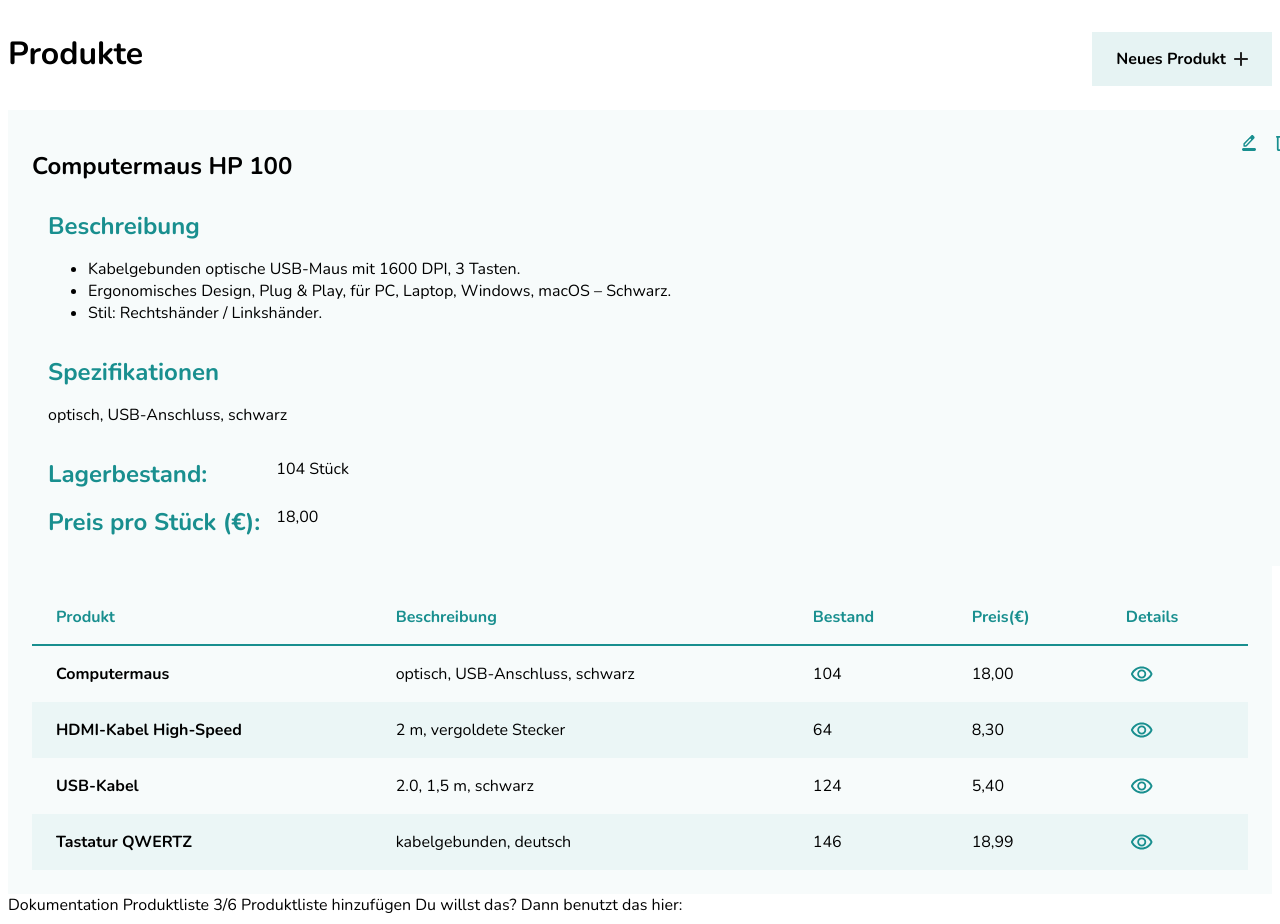
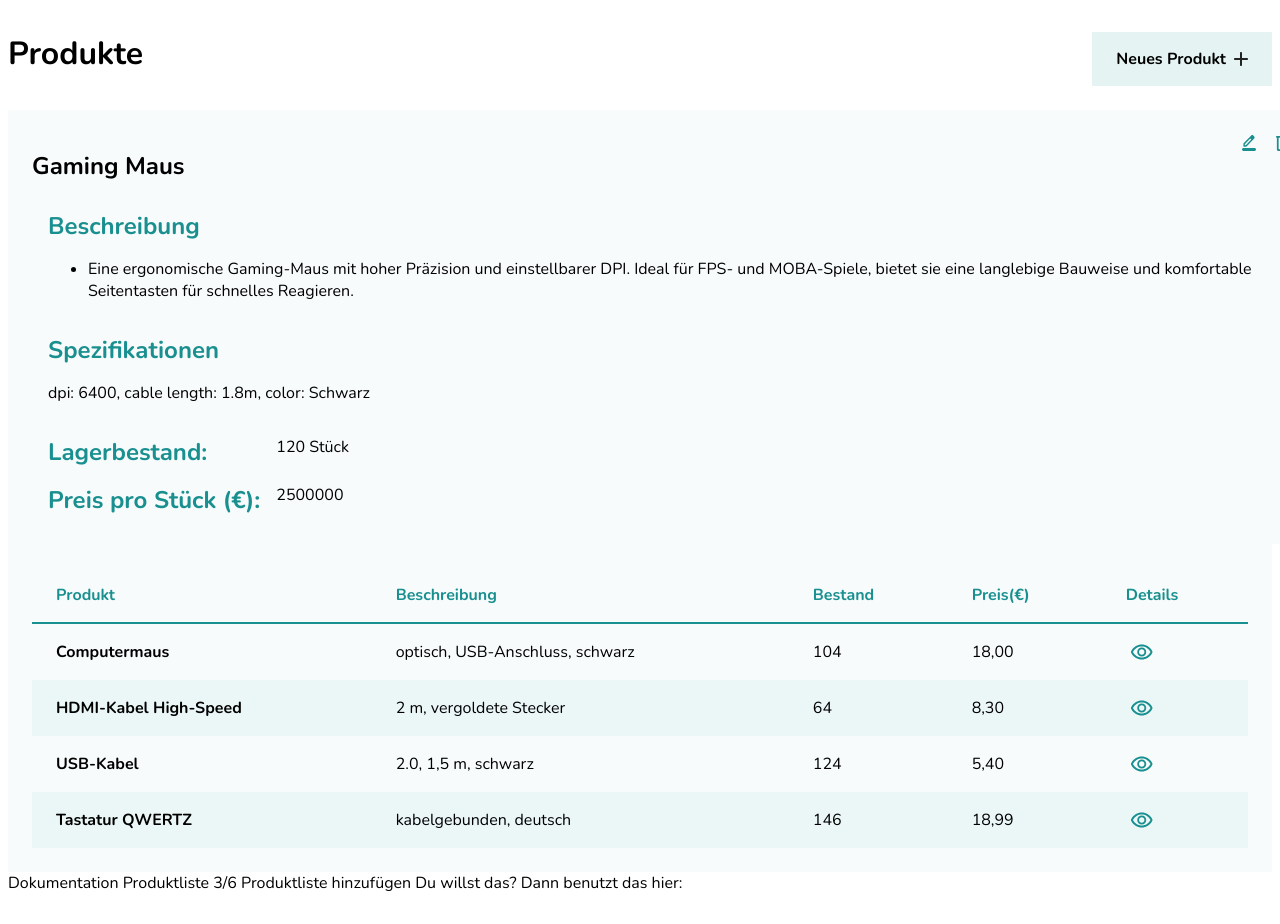
Before and after one commit to ttoebbe/product-list, an Angular app: page / in a window 1280 px wide. Shown: the top 924 px of the page. After the commit the page ends 902 px from the top, so only its background shows below. Built offline with nearby package versions, Linux system fonts and the light colour scheme.

Commit message:
feat: Propertybindung

```diff
--- a/src/app/layout/header/header.html
+++ b/src/app/layout/header/header.html
@@ -1,11 +1,13 @@
 <header class="main-header">
   <h1 class="main-header__title">Produkte</h1>
-  <a class="btn btn--primary">
-    <span>Neues Produkt</span>
-    <svg xmlns="http://www.w3.org/2000/svg" width="14" height="14" viewBox="0 0 14 14"
- fill="none">
-    <path
-      d="M6 8H1C0.716667 8 0.479167 7.90417 0.2875 7.7125C0.0958333 7.52083 0 7.28333
+
+  <a class="btn" [class.btn--primary]="path == ''" [class.btn--secondary]="path == 'detail'">
+
+    <span>{{btn_text}}</span>
+
+    <svg xmlns="http://www.w3.org/2000/svg" width="14" height="14" viewBox="0 0 14 14" fill="none">
+      <path
+        d="M6 8H1C0.716667 8 0.479167 7.90417 0.2875 7.7125C0.0958333 7.52083 0 7.28333
  0 7C0 6.71667 0.0958333 6.47917 0.2875 6.2875C0.479167 6.09583 0.716667 6 1 6H6V1C6
  0.716667 6.09583 0.479167 6.2875 0.2875C6.47917 0.0958333 6.71667 0 7 0C7.28333 0
  7.52083 0.0958333 7.7125 0.2875C7.90417 0.479167 8 0.716667 8 1V6H13C13.2833 6
@@ -13,8 +15,8 @@
 7.52083 13.7125 7.7125C13.5208 7.90417 13.2833 8 13 8H8V13C8 13.2833 7.90417 13.5208
  7.7125 13.7125C7.52083 13.9042 7.28333 14 7 14C6.71667 14 6.47917 13.9042 6.2875
 13.7125C6.09583 13.5208 6 13.2833 6 13V8Z"
-         fill="#232323" />
-
-   </svg>
-</a>
+        fill="#232323"
+      />
+    </svg>
+  </a>
 </header>
--- a/src/app/layout/header/header.ts
+++ b/src/app/layout/header/header.ts
@@ -7,4 +7,15 @@
   templateUrl: './header.html',
   styleUrl: './header.scss',
 })
-export class Header {}
+export class Header {
+btnClassList = "btn btn--primary";
+
+path = "";
+btn_text = "Neues Produkt";
+ngOnInit() {
+  this.path = "";
+  if(this.path == "detail") {
+    this.btn_text = "zurück zur Liste";
+  }
+}
+}
--- a/src/app/shared/components/product-detail/product-detail.html
+++ b/src/app/shared/components/product-detail/product-detail.html
@@ -1,35 +1,32 @@
 <article class="product-detail">
     <header class="product-detail__header">
-        <h1>Computermaus HP 100</h1>
+        <h1>{{ detail.name }}</h1>
         <div>
             <a class="btn--edit" aria-label="Details editieren"></a>
-            <button class="btn--delete" aria-label="Details löschen"></button>
+            <button (click)="deleteDetail()" class="btn--delete" aria-label="Details löschen"></button>
         </div>
     </header>
     <section aria-labelledby="description">
         <h2 id="description">Beschreibung</h2>
         <ul>
-            <li>Kabelgebunden optische USB-Maus mit 1600 DPI, 3 Tasten.</li>
-            <li>Ergonomisches Design, Plug &amp; Play, für PC, Laptop, Windows,
- macOS – Schwarz.</li>
-            <li>Stil: Rechtshänder / Linkshänder.</li>
+            <li>{{ detail.description }}</li>
         </ul>
     </section>
     <section aria-labelledby="specs">
         <h2 id="specs">Spezifikationen</h2>
         <p>
-            optisch, USB-Anschluss, schwarz
+            {{ detail.specs }}
         </p>
     </section>
     <section>
         <dl>
             <dt>Lagerbestand:</dt>
             <dd>
-                <data value="104">104 Stück</data>
+                <data value="{{ detail.stock }}">{{ detail.stock }} Stück</data>
             </dd>
             <dt>Preis pro Stück (€):</dt>
             <dd>
-                <data value="18.00">18,00</data>
+                <data value="18.00">{{ detail.price }}</data>
             </dd>
         </dl>
     </section>
--- a/src/app/shared/components/product-detail/product-detail.ts
+++ b/src/app/shared/components/product-detail/product-detail.ts
@@ -14,4 +14,10 @@
       "stock": 120,
       "price": 2500000
 
-}}
+}
+
+deleteDetail() {
+  this.detail.name = "";
+
+}
+}
```
